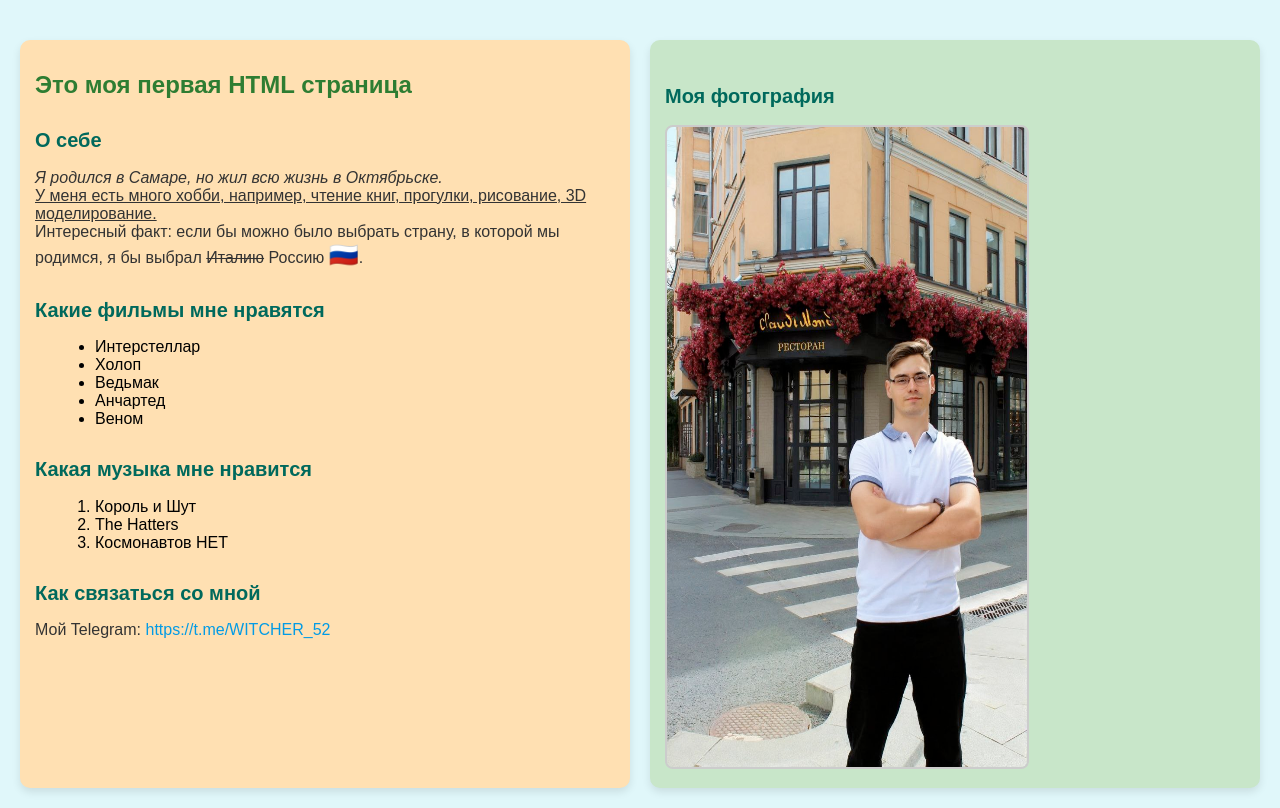
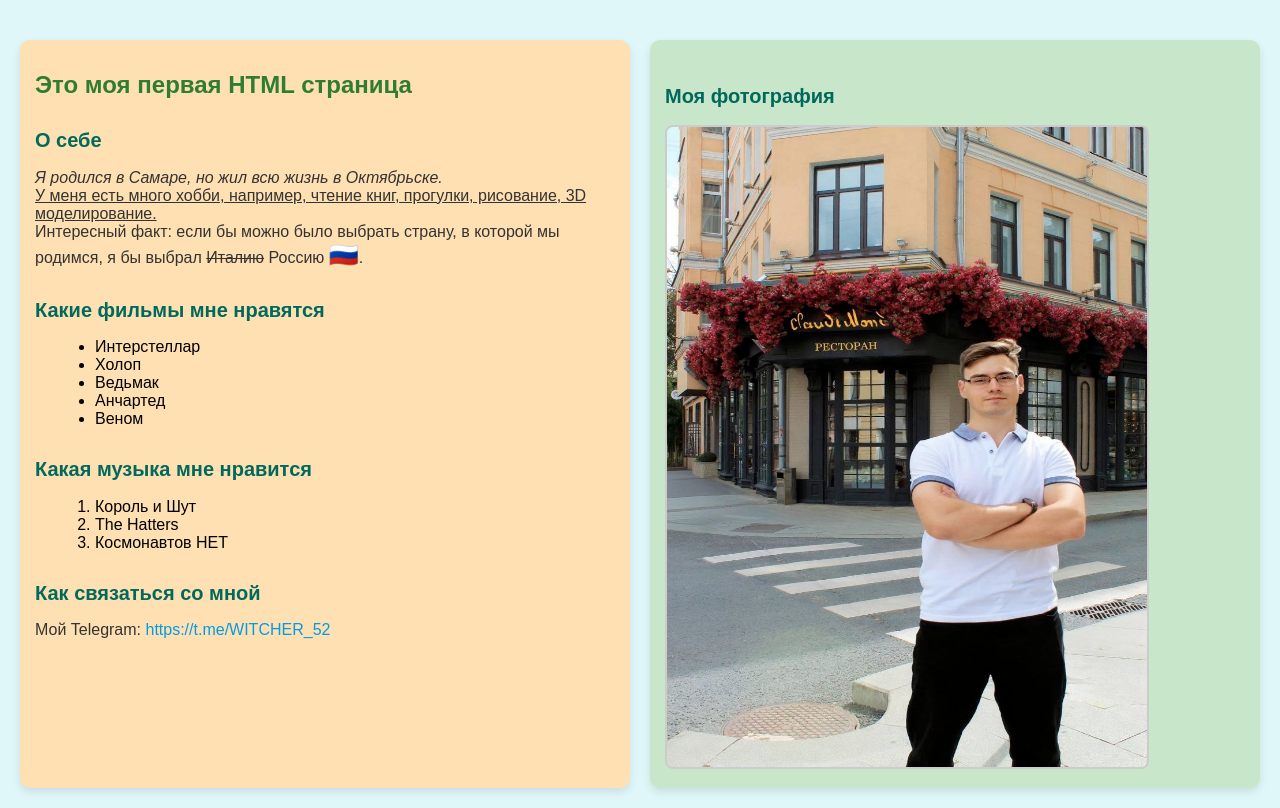
Before and after one commit to bezrukov63region/Lab_2, a plain HTML site: page index.html in a window 1280 px wide. Drawn offline with Linux system fonts and the light colour scheme.

Commit message:
Update style.css

```diff
--- a/style.css
+++ b/style.css
@@ -12,7 +12,7 @@ a {color: #039be5; text-decoration: none;}
 
 a:hover {text-decoration: underline;}
 
-.img-style {max-width: 100%; height: 640px; width: 360px; border-radius: 8px; border: 2px solid #ccc;}
+.img-style {max-width: 100%; height: 640px; width: 480px; border-radius: 8px; border: 2px solid #ccc;}
 
 .content {display: flex; justify-content: space-between; margin-top: 20px;}
 
```
